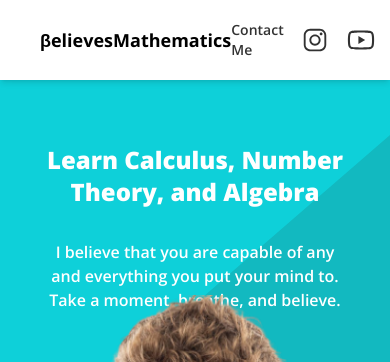
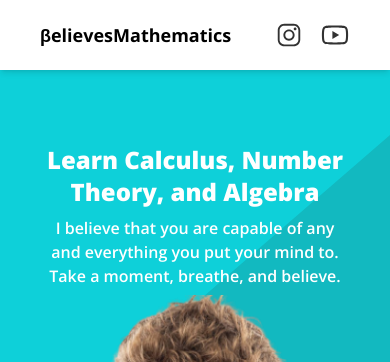
Before and after one commit to sqwyer/believes-mathematics, a React (Vite) app: page / in a window 390 px wide. Shown: the top 362 px of the page. Built offline with nearby package versions, Linux system fonts and the light colour scheme; no server answers.

Commit message:
Update App.tsx

```diff
--- a/src/App.tsx
+++ b/src/App.tsx
@@ -35,7 +35,7 @@ function App() {
       <div className="absolute top-0 left-0 right-0 bottom-0 bg-[#12B9C0] z-10" style={{
         clipPath: "polygon(0 56%, 100% 16%, 100% 100%, 0 100%)"
       }}></div>
-      <div className="flex flex-col gap-8 z-20">
+      <div className="flex flex-col gap-2 md:gap-4 lg:gap-8 z-20">
         <h1 className="w-full mx-auto text-center md:text-left md:mx-0 text-2xl md:text-4xl lg:text-5xl xl:text-6xl font-extrabold md:w-[500px] xl:w-[600px] 2xl:w-[800px] text-white z-20 selection:bg-[#0fa0a5]" >Learn Calculus, Number Theory, and Algebra</h1>
         <p className="lg:text-lg font-semibold w-full text-center md:text-left mx-auto md:mx-0 md:w-[374px] text-white z-20 selection:bg-[#0fa0a5]" >I believe that you are capable of any and everything you put your mind to. Take a moment, breathe, and believe.</p>
       </div>
--- a/src/components/Nav.tsx
+++ b/src/components/Nav.tsx
@@ -9,7 +9,7 @@ export const Nav = () => <div className="flex flex-row py-5 justify-between item
     <div className="flex flex-row gap-4 items-center">
         <a className="text-sm font-semibold cursor-pointer opacity-80 hover:opacity-100 duration-75 hidden md:inline-block" href="/#videos">Videos</a>
         {/* <a className="text-sm font-semibold cursor-pointer opacity-80 hover:opacity-100 duration-75" href="/#practice">Practice Problems</a> */}
-        <a className="text-sm font-semibold cursor-pointer opacity-80 hover:opacity-100 duration-75" href="mailto:brockbivens02@gmail.com">Contact Me</a>
+        <a className="text-sm font-semibold cursor-pointer opacity-80 hover:opacity-100 duration-75 hidden md:inline-block" href="mailto:brockbivens02@gmail.com">Contact Me</a>
         <a className="text-3xl font-semibold cursor-pointer opacity-80 hover:opacity-100 duration-75" href="https://www.instagram.com/brock.biv/" rel="nofollow" target="_blank">
             <IoLogoInstagram />
         </a>
```
